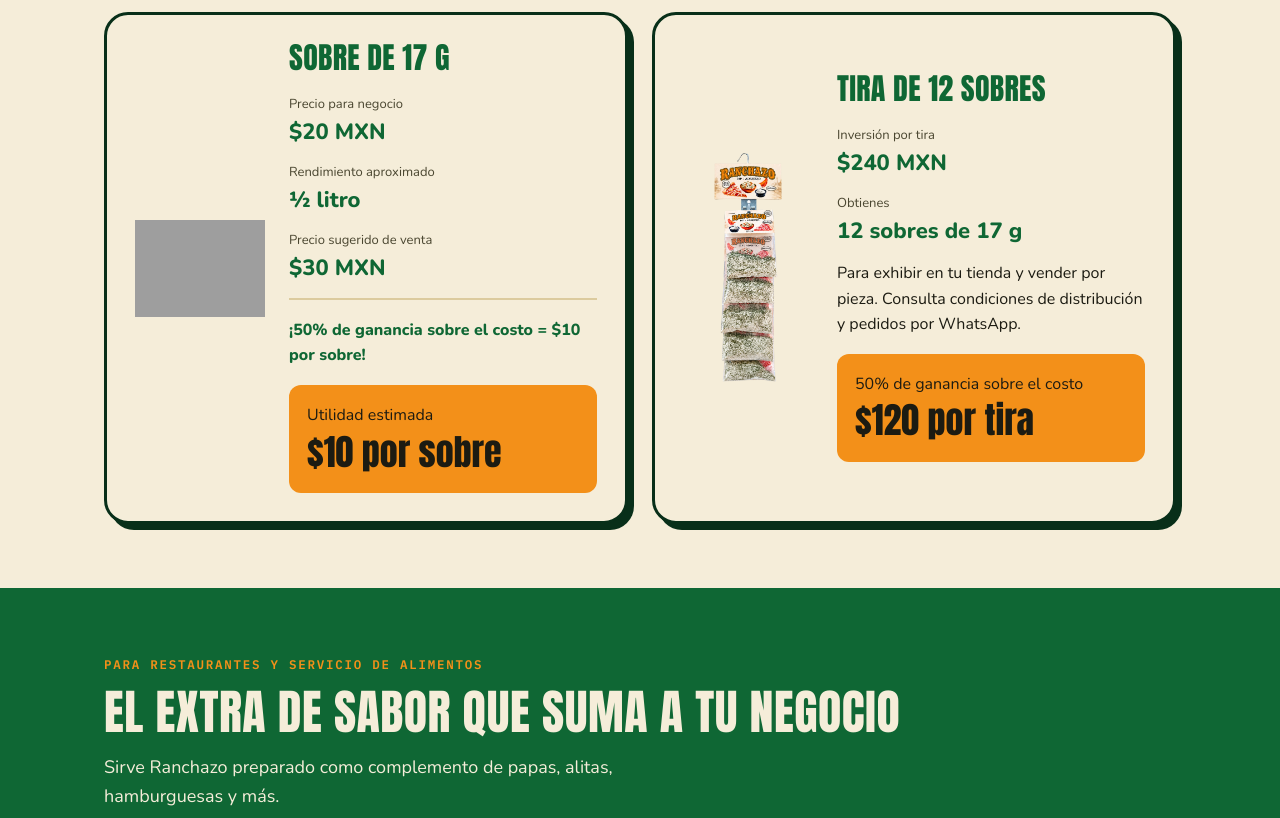
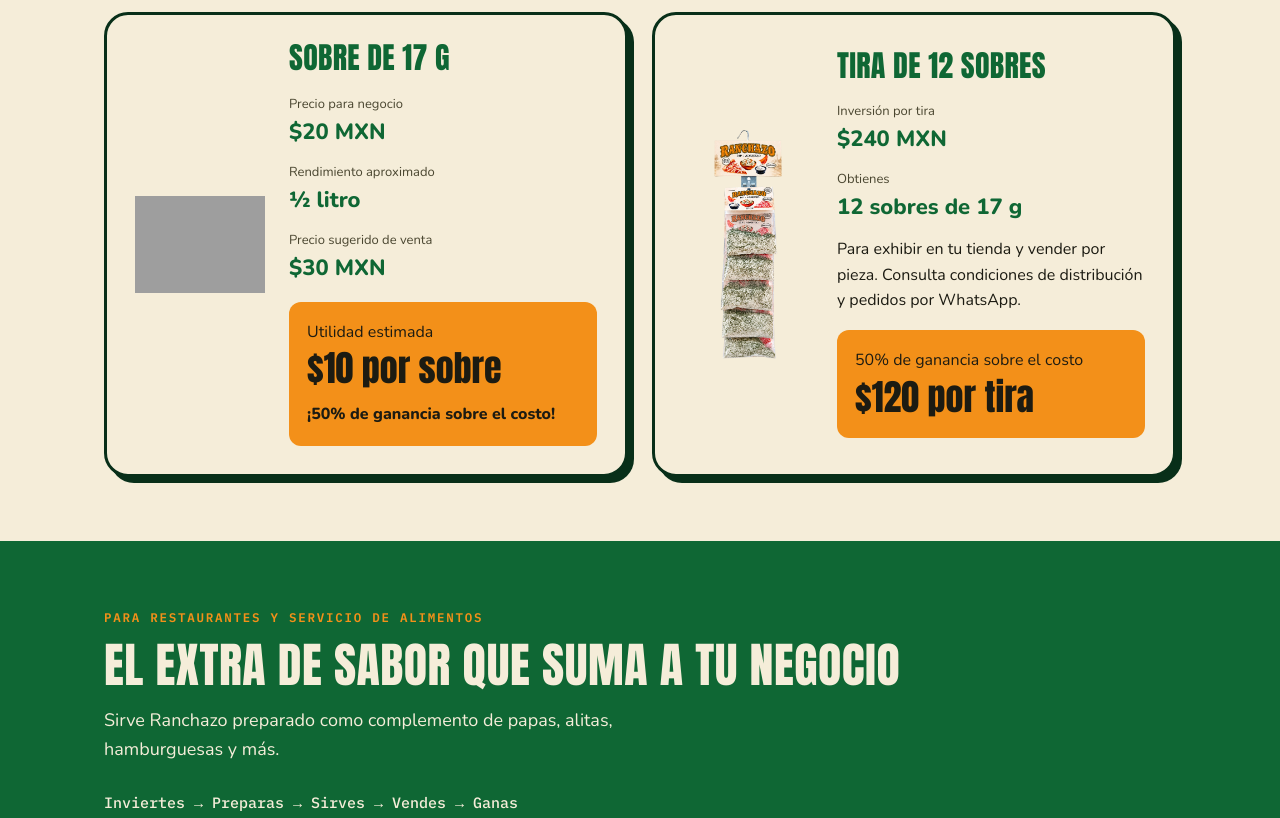
Before and after one commit to lalo2188/ranchazo, a plain HTML site: page negocios.html in a window 1280 px wide. Shown: the part 775-1593 px from the top of the page. Drawn offline with nearby package versions, Linux system fonts and the light colour scheme; grey boxes are pictures that could not be loaded; a web font is replaced by a local one.

Commit message:
Integra porcentaje de ganancia en cuadro naranja del sobre

```diff
--- a/negocios.html
+++ b/negocios.html
@@ -348,7 +348,7 @@
 <main>
 <section class="biz-hero"><div class="wrap"><span class="eyebrow">Tiendas · Distribuidores · Restaurantes</span><h1>Ranchazo para tu negocio</h1><p class="biz-tagline">Más rendimiento. Más sabor. Más margen.</p><p class="lede">Para revender en tu tienda, supermercado o mercado, distribuir a otros negocios o servir con los antojos de tu restaurante.</p><div class="biz-links"><a class="btn btn-green" href="#reventa">Quiero revender</a><a class="btn btn-outline" href="#porciones">Quiero servir porciones</a></div></div></section>
 <section class="biz-section" id="reventa"><div class="wrap"><span class="eyebrow">Para tiendas y distribuidores</span><h2>Vende el sobre. Comparte el antojo.</h2><p class="lede">Una presentación práctica para ofrecer Ranchazo por pieza en tu negocio.</p><div class="resale-grid">
-<article class="biz-card resale-card"><img src="assets/bolsa-17g.png" alt="Sobre Ranchazo de 17 g" loading="lazy"><div><h3>Sobre de 17 g</h3><dl><dt>Precio para negocio</dt><dd>$20 MXN</dd><dt>Rendimiento aproximado</dt><dd>½ litro</dd><dt>Precio sugerido de venta</dt><dd>$30 MXN</dd></dl><p class="biz-proof">¡50% de ganancia sobre el costo = $10 por sobre!</p><div class="biz-profit">Utilidad estimada<strong>$10 por sobre</strong></div></div></article>
+<article class="biz-card resale-card"><img src="assets/bolsa-17g.png" alt="Sobre Ranchazo de 17 g" loading="lazy"><div><h3>Sobre de 17 g</h3><dl><dt>Precio para negocio</dt><dd>$20 MXN</dd><dt>Rendimiento aproximado</dt><dd>½ litro</dd><dt>Precio sugerido de venta</dt><dd>$30 MXN</dd></dl><div class="biz-profit">Utilidad estimada<strong>$10 por sobre</strong><p style="font-weight:800;margin:10px 0 0">¡50% de ganancia sobre el costo!</p></div></div></article>
 <article class="biz-card resale-card"><img src="assets/ranchazo-tira.webp" alt="Tira de 12 sobres Ranchazo" loading="lazy"><div><h3>Tira de 12 sobres</h3><dl><dt>Inversión por tira</dt><dd>$240 MXN</dd><dt>Obtienes</dt><dd>12 sobres de 17 g</dd></dl><p>Para exhibir en tu tienda y vender por pieza. Consulta condiciones de distribución y pedidos por WhatsApp.</p><div class="biz-profit">50% de ganancia sobre el costo<strong>$120 por tira</strong></div></div></article>
 </div></div></section>
 <section class="biz-section biz-restaurants" id="porciones"><div class="wrap"><span class="eyebrow">Para restaurantes y servicio de alimentos</span><h2>El extra de sabor que suma a tu negocio</h2><p class="lede">Sirve Ranchazo preparado como complemento de papas, alitas, hamburguesas y más.</p><p class="biz-flow">Inviertes → Preparas → Sirves → Vendes → Ganas</p><div class="resale-grid">
```
